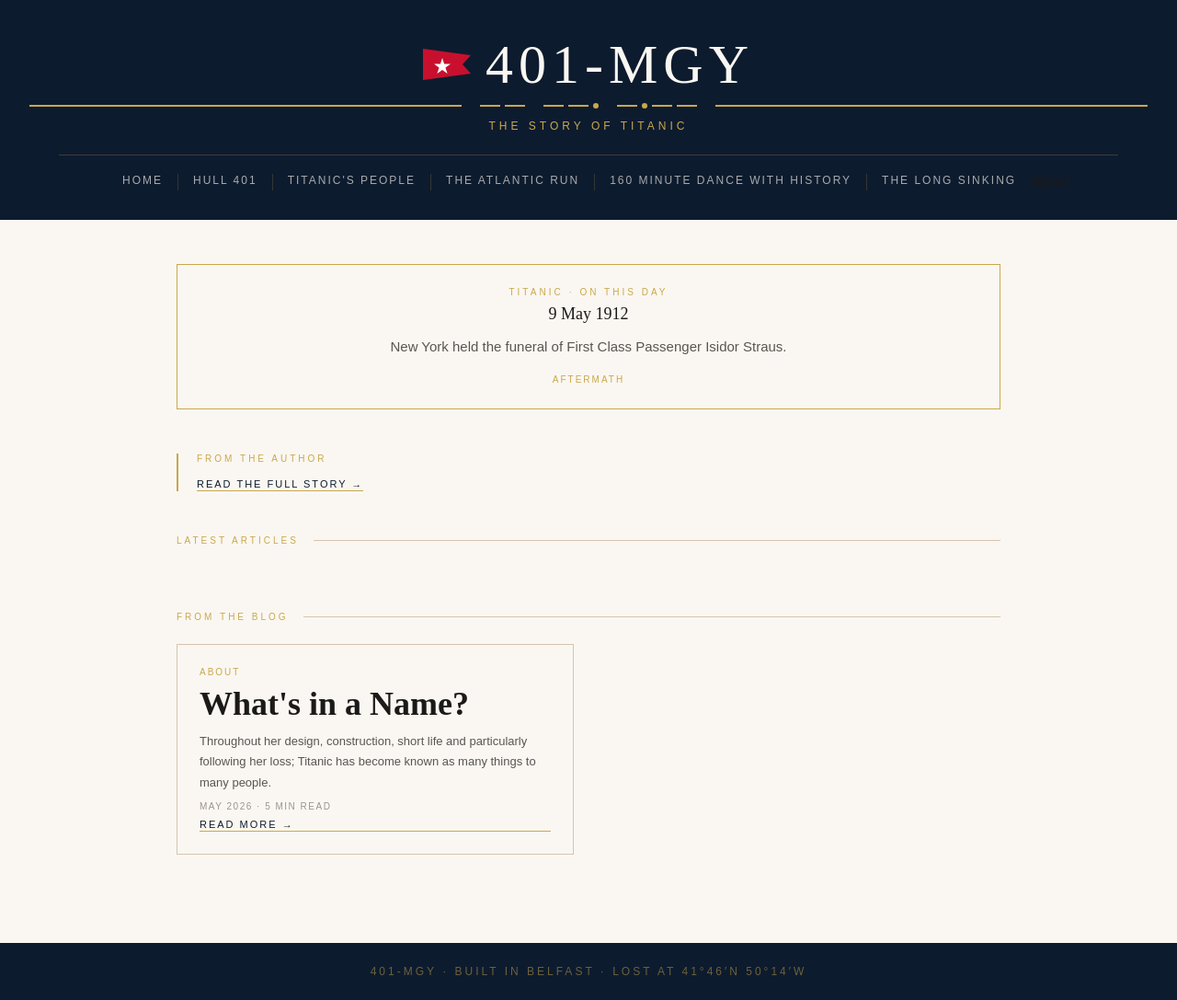
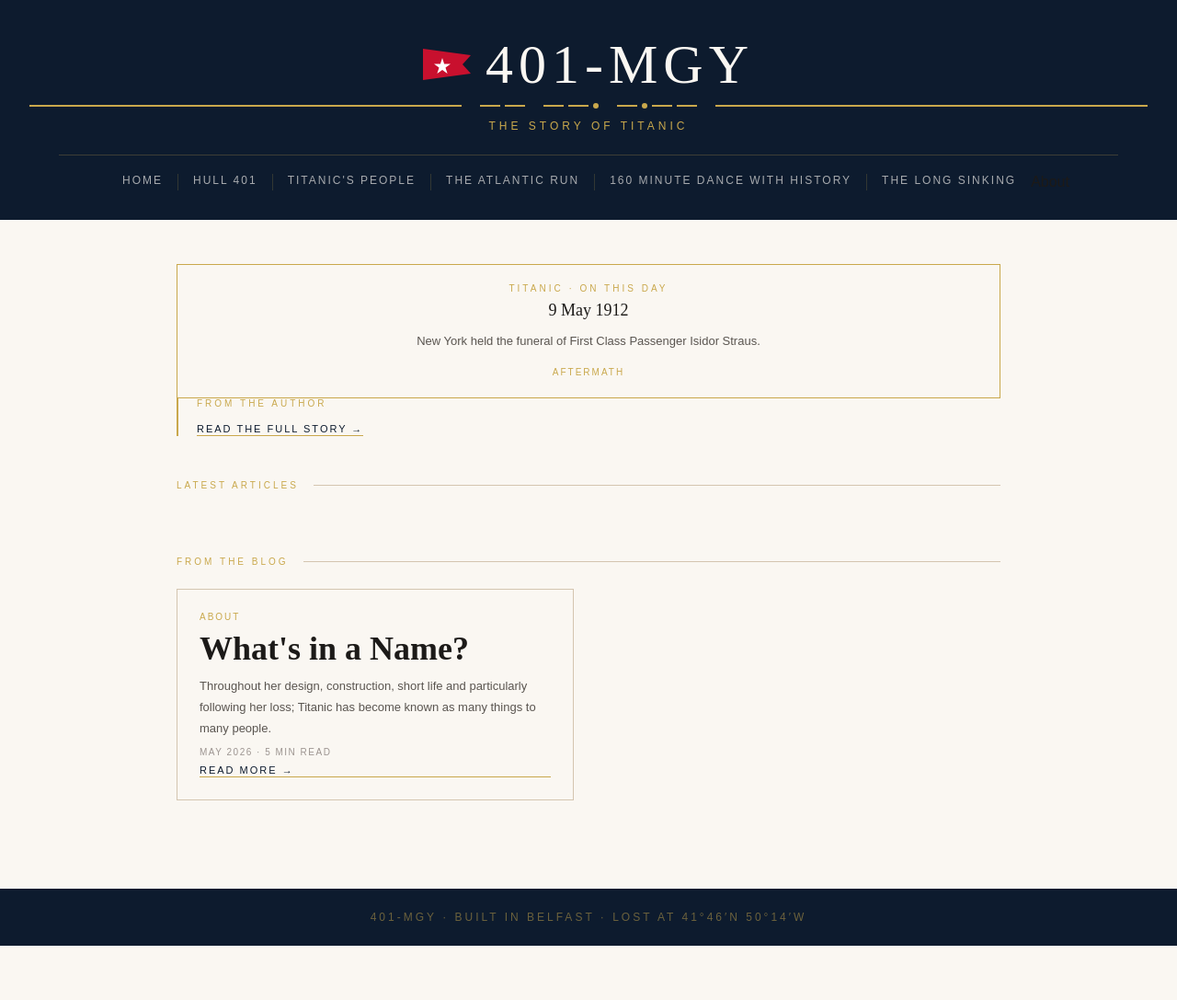
Before and after one commit to rodney1710/401MGY, a Jekyll site: the page built from index.md, in a window 1280 px wide. Shown: the whole page at 92% size. Built offline with Jekyll 4.4.1, drawn with Linux system fonts in a browser that asks for light colours; a style sheet for code colours, icons or effects is not loaded; after the commit the page ends 1028 px from its top, so only the background shows below that.

Commit message:
Update style.scss

```diff
--- a/assets/css/style.scss
+++ b/assets/css/style.scss
@@ -297,10 +297,17 @@
 }
 
 /* ON THIS DAY */
+.intro-otd-row {
+  display: grid;
+  grid-template-columns: 1fr 300px;
+  gap: 2rem;
+  margin-bottom: 3rem;
+  align-items: start;
+}
+
 .on-this-day {
   border: 0.5px solid $gold;
-  padding: 1.5rem;
-  margin-bottom: 3rem;
+  padding: 1.25rem;
   text-align: center;
 }
 
@@ -322,7 +329,7 @@
 }
 
 .otd-event {
-  font-size: 15px;
+  font-size: 13px;
   line-height: 1.7;
   color: $muted;
   font-weight: 300;
```
